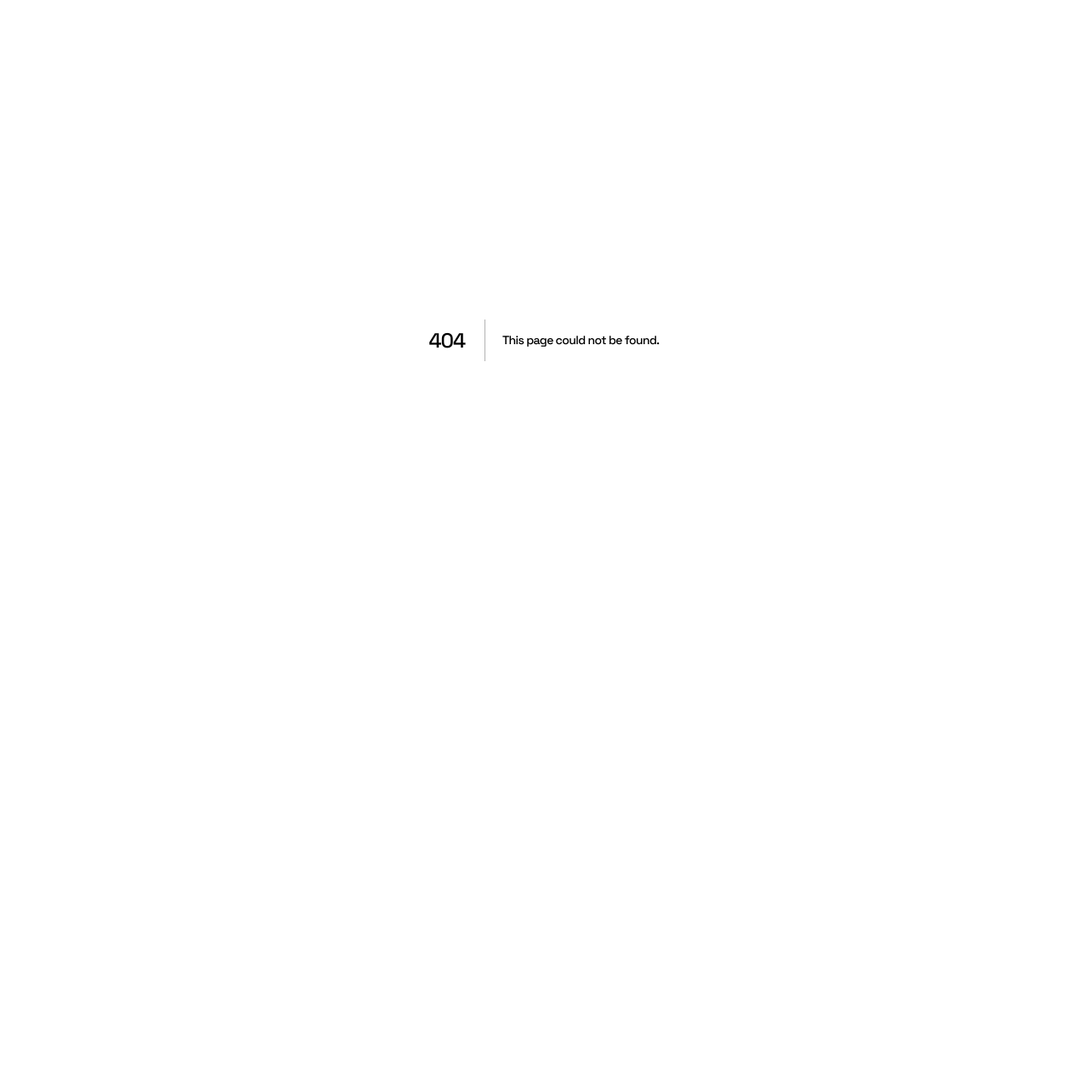
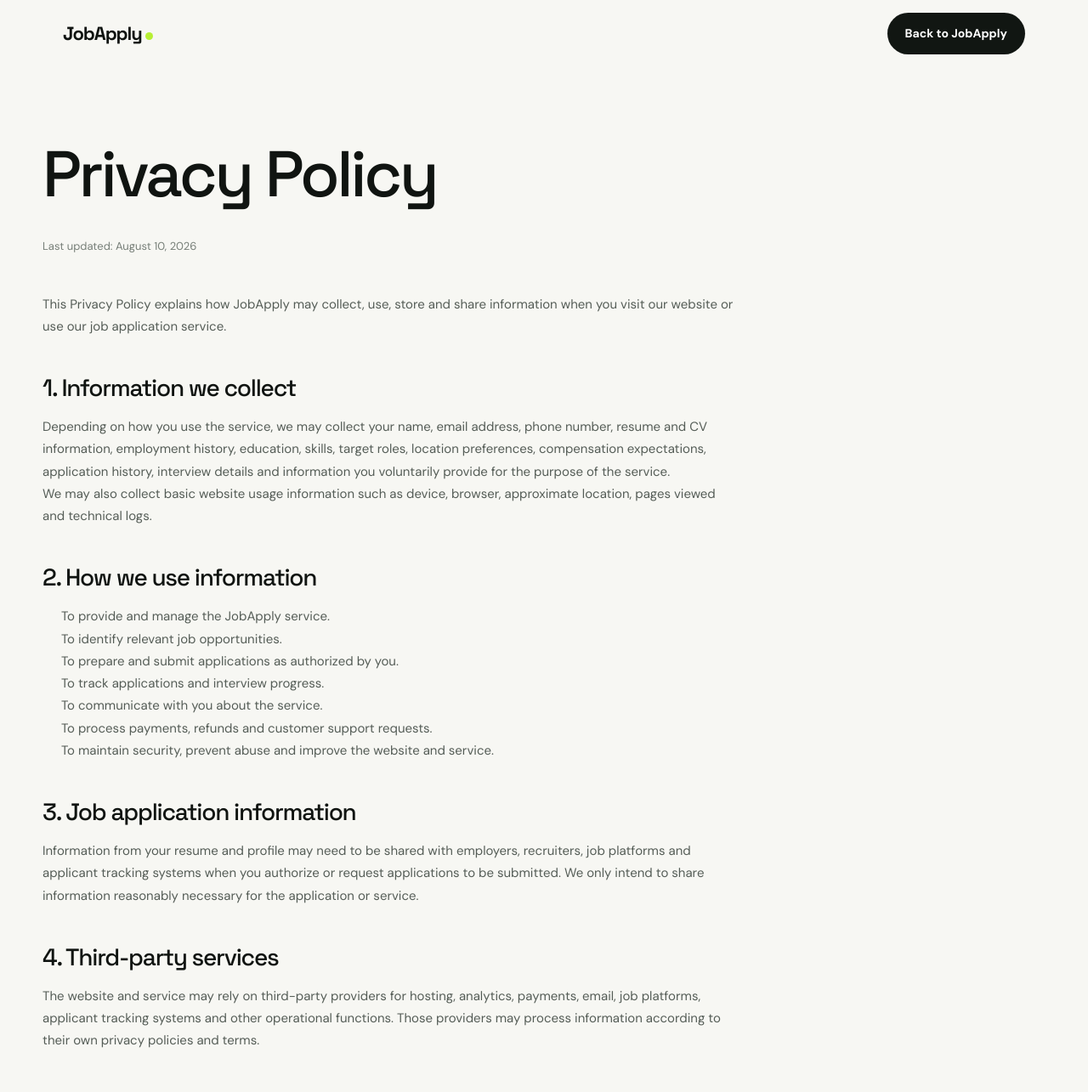
Before and after one commit to supportaff/jobapply, a Next.js app: page /privacy in a window 1280 px wide. Before the commit this address had no page. Shown: the top 1285 px of the page at 85% size. Before the commit the page ends 800 px from the top, so only its background shows below. Built offline with nearby package versions, Linux system fonts and the light colour scheme.

Commit message:
Add JobApply privacy policy

```diff
--- /dev/null
+++ b/app/privacy/page.tsx
@@ -0,0 +1,53 @@
+import Link from 'next/link'
+
+export default function Privacy() {
+  return <main>
+    <header className="wrap nav"><Link className="logo" href="/">JobApply<span /></Link><Link className="btn btn-dark" href="/">Back to JobApply</Link></header>
+    <section className="wrap legal">
+      <article>
+        <h1>Privacy Policy</h1>
+        <div className="updated">Last updated: August 10, 2026</div>
+        <p>This Privacy Policy explains how JobApply may collect, use, store and share information when you visit our website or use our job application service.</p>
+
+        <h2>1. Information we collect</h2>
+        <p>Depending on how you use the service, we may collect your name, email address, phone number, resume and CV information, employment history, education, skills, target roles, location preferences, compensation expectations, application history, interview details and information you voluntarily provide for the purpose of the service.</p>
+        <p>We may also collect basic website usage information such as device, browser, approximate location, pages viewed and technical logs.</p>
+
+        <h2>2. How we use information</h2>
+        <ul><li>To provide and manage the JobApply service.</li><li>To identify relevant job opportunities.</li><li>To prepare and submit applications as authorized by you.</li><li>To track applications and interview progress.</li><li>To communicate with you about the service.</li><li>To process payments, refunds and customer support requests.</li><li>To maintain security, prevent abuse and improve the website and service.</li></ul>
+
+        <h2>3. Job application information</h2>
+        <p>Information from your resume and profile may need to be shared with employers, recruiters, job platforms and applicant tracking systems when you authorize or request applications to be submitted. We only intend to share information reasonably necessary for the application or service.</p>
+
+        <h2>4. Third-party services</h2>
+        <p>The website and service may rely on third-party providers for hosting, analytics, payments, email, job platforms, applicant tracking systems and other operational functions. Those providers may process information according to their own privacy policies and terms.</p>
+
+        <h2>5. Data security</h2>
+        <p>We use reasonable administrative, technical and organizational measures intended to protect information. However, no internet transmission or storage system can be guaranteed to be completely secure.</p>
+
+        <h2>6. Data retention</h2>
+        <p>We retain information for as long as reasonably necessary to provide the service, maintain business and financial records, resolve disputes, enforce agreements and meet legal or regulatory obligations. We may delete or anonymize information when it is no longer reasonably required.</p>
+
+        <h2>7. Your choices</h2>
+        <p>You may contact us to request access, correction or deletion of personal information, subject to applicable law and legitimate business or legal retention requirements. You may also ask us to stop using information for a particular optional purpose.</p>
+
+        <h2>8. Cookies and analytics</h2>
+        <p>We may use cookies or similar technologies for essential website functionality, analytics and performance. You can manage certain cookie settings through your browser. Disabling cookies may affect some website functionality.</p>
+
+        <h2>9. Children's privacy</h2>
+        <p>JobApply is intended for adults seeking employment and is not directed to children. We do not knowingly collect personal information from children.</p>
+
+        <h2>10. International processing</h2>
+        <p>Your information may be processed in countries other than the country where you live, depending on the providers used to operate the service. Where required, we will take appropriate steps for lawful international data transfers.</p>
+
+        <h2>11. Policy changes</h2>
+        <p>We may update this Privacy Policy as the service changes or as legal requirements develop. The updated version will be posted on this page with a new revision date.</p>
+
+        <h2>12. Contact</h2>
+        <p>For privacy questions or requests, contact the JobApply team using the contact details published on the website.</p>
+        <p><strong>Important:</strong> This policy is a general starting point and should be reviewed by a qualified privacy lawyer for your operating jurisdictions, data flows and payment/application providers before launch.</p>
+      </article>
+    </section>
+    <footer className="wrap footer"><div>© 2026 JobApply. All rights reserved.</div><div><Link href="/terms">Terms</Link> · <Link href="/">Home</Link></div></footer>
+  </main>
+}
```
